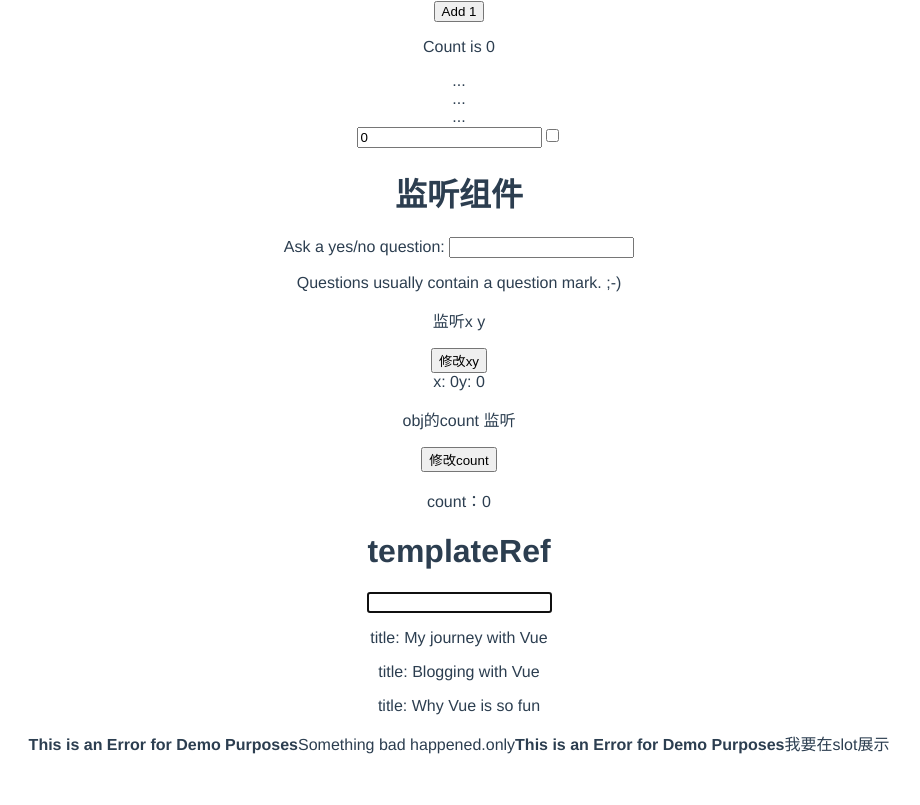
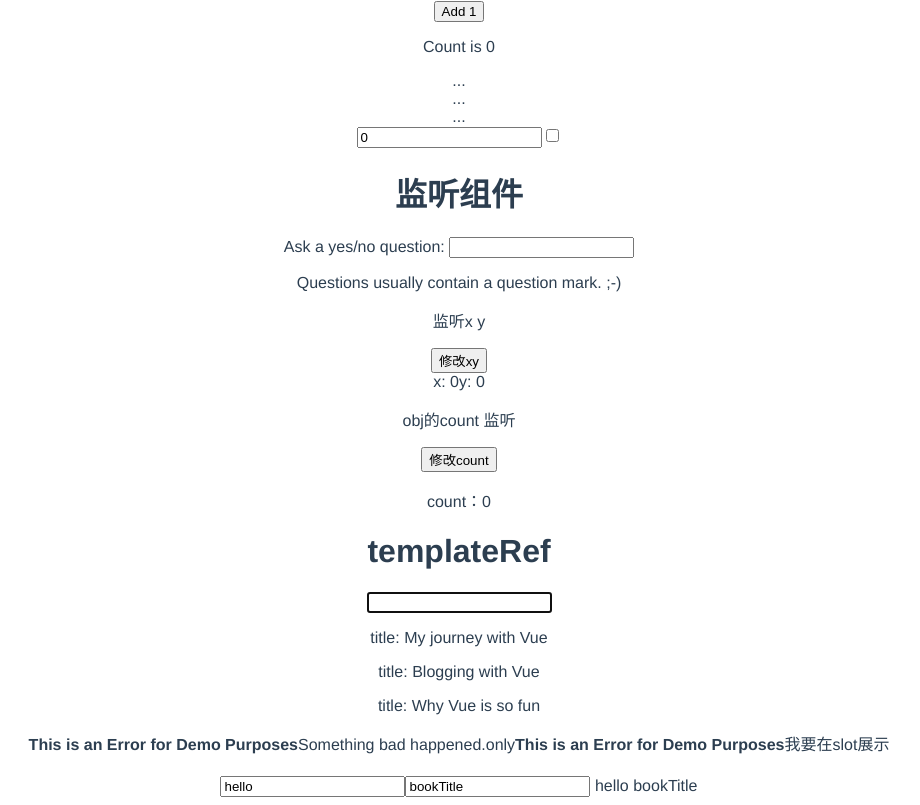
Before and after one commit to Talentjun/Vite-Vue3, a Vue app: page / in a window 1280 px wide. Shown: the part 759-1564 px from the top of the page, without its empty margins (181-1101 px from the left). Before the commit the page ends 1522 px from the top, so only its background shows below. Built offline with nearby package versions, Linux system fonts and the light colour scheme.

Commit message:
feat: component v-model使用

```diff
--- a/src/App.vue
+++ b/src/App.vue
@@ -14,6 +14,7 @@ import Watch from './components/Watch.vue'
 import TemplateRef from './components/TemplateRef.vue'
 import BlogPost from './components/BlogPost.vue'
 import Slot from './components/Slot.vue'
+import CustomInput from './components/CustomInput.vue'
 
 const posts = ref([
   { id: 1, title: 'My journey with Vue' },
@@ -24,6 +25,9 @@ const posts = ref([
 function changeTitle() {
   console.log('changeTitle')
 }
+
+const message = ref('hello')
+const bookTitle = ref('bookTitle')
 </script>
 
 <template>
@@ -57,6 +61,9 @@ function changeTitle() {
   <!-- <Slot>
     <span>我要在slot展示</span>
   </Slot> -->
+  <h1></h1>
+  <CustomInput v-model="message" v-model:title="bookTitle" /> {{ message }}
+  {{ bookTitle }}
 </template>
 
 <style>
--- /dev/null
+++ b/src/components/CustomInput.vue
@@ -0,0 +1,17 @@
+<script setup>
+// 组件v-model默认参数是modelValue
+/* 默认情况下，v-model 在组件上都是使用 modelValue 作为 prop，以 update:modelValue 作为对应的事件。我们可以通过给 v-model 指定一个参数来更改这些名字 */
+// v-model.capitalize 我们一起来创建一个自定义的修饰符 capitalize，它会自动将 v-model 绑定输入的字符串值第一个字母转为大写
+// v-model:title.capitalize
+import { defineProps, defineEmits } from 'vue'
+defineProps(['modelValue', 'title'])
+defineEmits(['update:modelValue', 'update:title'])
+</script>
+
+<template>
+  <input
+    :value="modelValue"
+    @input="$emit('update:modelValue', $event.target.value)"
+  />
+  <input :value="title" @input="$emit('update:title', $event.target.value)" />
+</template>
```
